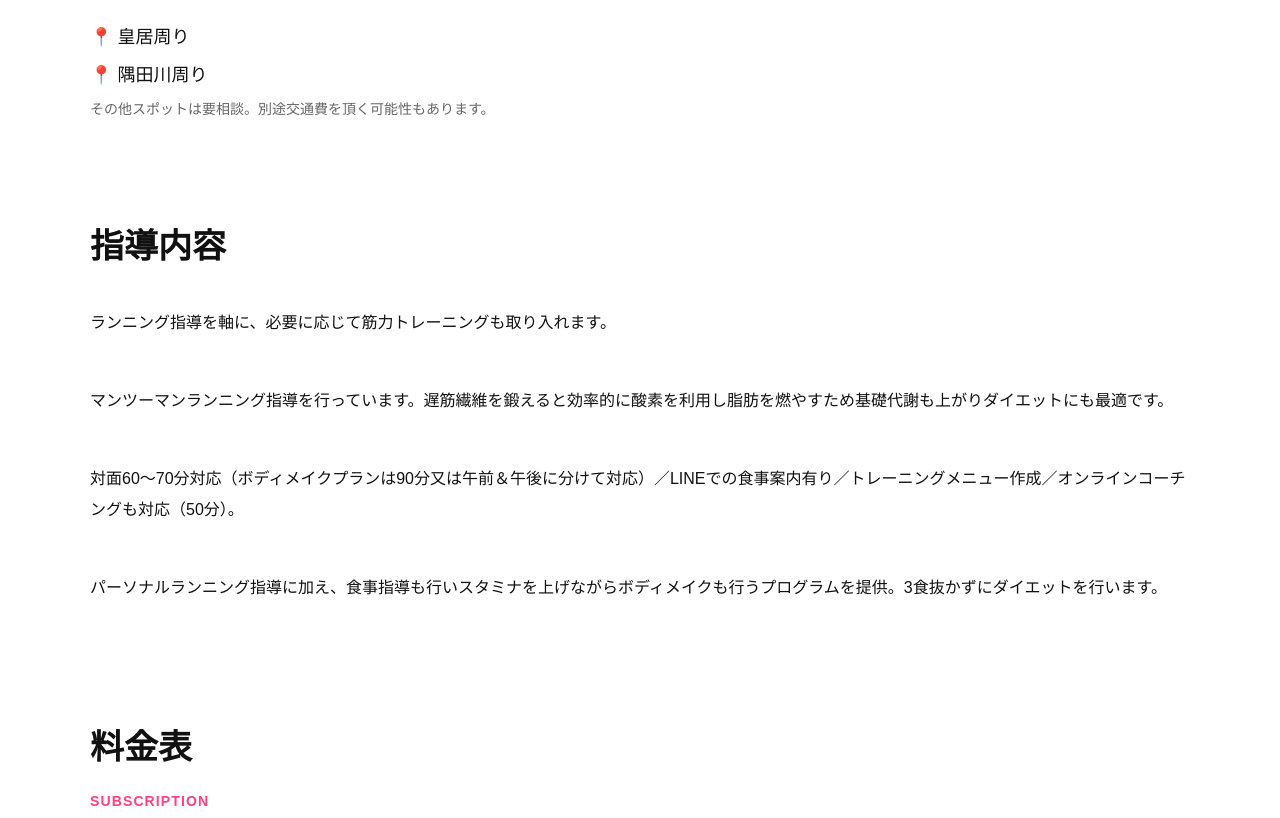
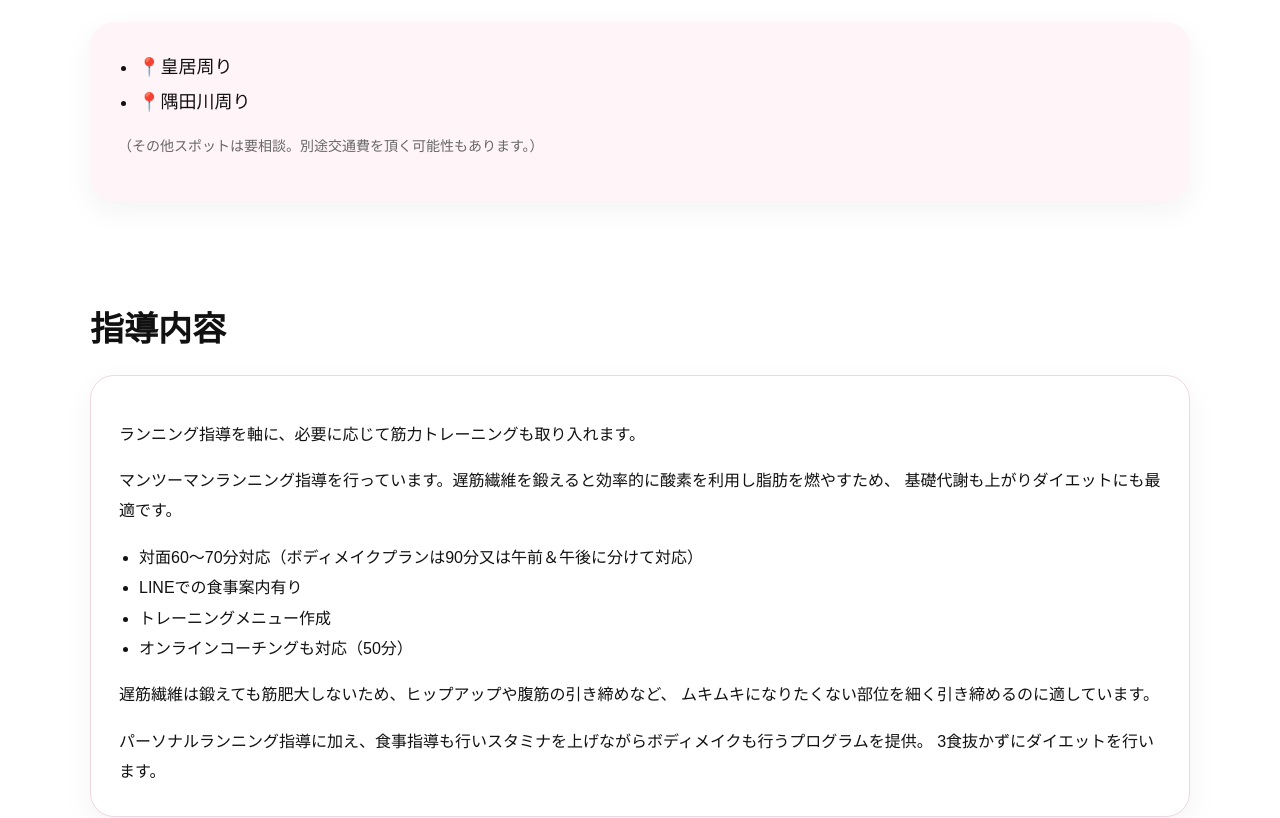
Before and after one commit to sparklingLASER/luka-web, a Next.js app: page / in a window 1280 px wide. Shown: the part 1580-2398 px from the top of the page. Built offline with nearby package versions, Linux system fonts and the light colour scheme.

Commit message:
Update page.jsx

```diff
--- a/app/page.jsx
+++ b/app/page.jsx
@@ -111,24 +111,67 @@ export default function HomePage() {
 </section>
 
 
-      <section style={{ ...sectionStyle, paddingTop: 0 }}>
+      <section style={{ maxWidth: 1100, margin: "0 auto", padding: "72px 24px", paddingTop: 0 }}>
   <h2 style={{ fontSize: 34, marginBottom: 24 }}>対応エリア</h2>
-        <div style={{ display: 'grid', gap: 12, fontSize: 18 }}>
-          <div>📍 皇居周り</div>
-          <div>📍 隅田川周り</div>
-          <div style={{ color: '#666', fontSize: 14 }}>その他スポットは要相談。別途交通費を頂く可能性もあります。</div>
+
+  <div
+    style={{
+      background: "#fff5f9",
+      borderRadius: 24,
+      padding: 28,
+      lineHeight: 1.9,
+      boxShadow: "0 10px 30px rgba(0,0,0,0.05)",
+    }}
+  >
+    <ul style={{ margin: 0, paddingLeft: 20, fontSize: 18 }}>
+      <li>📍皇居周り</li>
+      <li>📍隅田川周り</li>
+    </ul>
+    <p style={{ marginTop: 14, color: "#666", fontSize: 14 }}>
+      （その他スポットは要相談。別途交通費を頂く可能性もあります。）
+    </p>
   </div>
 </section>
 
-      <section style={{ ...sectionStyle, paddingTop: 0 }}>
+<section style={{ maxWidth: 1100, margin: "0 auto", padding: "72px 24px", paddingTop: 0 }}>
   <h2 style={{ fontSize: 34, marginBottom: 24 }}>指導内容</h2>
-        <div style={{ display: 'grid', gap: 16, lineHeight: 1.9 }}>
+
+  <div
+    style={{
+      background: "#fff",
+      border: "1px solid #f0d7e3",
+      borderRadius: 24,
+      padding: 28,
+      lineHeight: 1.9,
+      boxShadow: "0 10px 30px rgba(0,0,0,0.05)",
+    }}
+  >
     <p>ランニング指導を軸に、必要に応じて筋力トレーニングも取り入れます。</p>
-          <p>マンツーマンランニング指導を行っています。遅筋繊維を鍛えると効率的に酸素を利用し脂肪を燃やすため基礎代謝も上がりダイエットにも最適です。</p>
-          <p>対面60〜70分対応（ボディメイクプランは90分又は午前＆午後に分けて対応）／LINEでの食事案内有り／トレーニングメニュー作成／オンラインコーチングも対応（50分）。</p>
-          <p>パーソナルランニング指導に加え、食事指導も行いスタミナを上げながらボディメイクも行うプログラムを提供。3食抜かずにダイエットを行います。</p>
+
+    <p>
+      マンツーマンランニング指導を行っています。遅筋繊維を鍛えると効率的に酸素を利用し脂肪を燃やすため、
+      基礎代謝も上がりダイエットにも最適です。
+    </p>
+
+    <ul style={{ paddingLeft: 20, margin: "16px 0" }}>
+      <li>対面60〜70分対応（ボディメイクプランは90分又は午前＆午後に分けて対応）</li>
+      <li>LINEでの食事案内有り</li>
+      <li>トレーニングメニュー作成</li>
+      <li>オンラインコーチングも対応（50分）</li>
+    </ul>
+
+    <p>
+      遅筋繊維は鍛えても筋肥大しないため、ヒップアップや腹筋の引き締めなど、
+      ムキムキになりたくない部位を細く引き締めるのに適しています。
+    </p>
+
+    <p style={{ marginBottom: 0 }}>
+      パーソナルランニング指導に加え、食事指導も行いスタミナを上げながらボディメイクも行うプログラムを提供。
+      3食抜かずにダイエットを行います。
+    </p>
   </div>
 </section>
+
 
      <section style={{ ...sectionStyle, paddingTop: 0 }}>
   <h2 style={{ fontSize: 34, marginBottom: 24 }}>料金表</h2>
```
Lines whose indentation alone changed are shown as unchanged.
